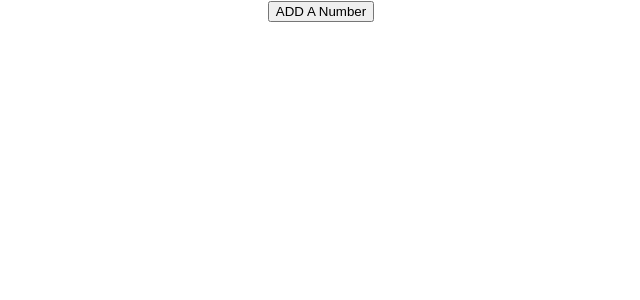
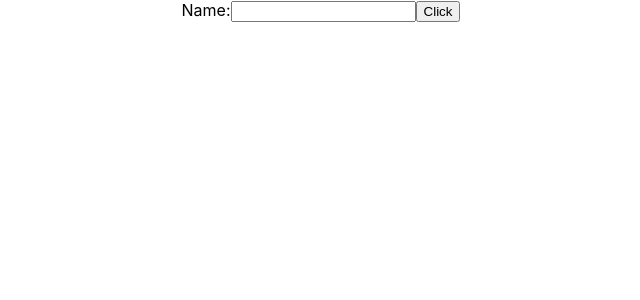
Before and after one commit to tanishk15sharma/useState-Hook, a React (Create React App) app: page / in a window 1280 px wide. Shown: the top 300 px of the page, without its empty margins (319-959 px from the left). Built offline with nearby package versions, Linux system fonts and the light colour scheme.

Commit message:
usestate-input

```diff
--- a/src/App.js
+++ b/src/App.js
@@ -4,6 +4,7 @@ import HookCounter from "./components/HookCounter";
 import HookCounterTwo from "./components/HookCounter2";
 import HookCounter3 from "./components/HookCounter3";
 import ArrayList from "./components/Hook-Array";
+import HookInput from "./components/Hook-usestate";
 
 function App() {
   return (
@@ -11,7 +12,8 @@ function App() {
       {/* <HookCounter /> */}
       {/* <HookCounterTwo /> */}
       {/* <HookCounter3 /> */}
-      <ArrayList />
+      {/* <ArrayList /> */}
+      <HookInput />
     </div>
   );
 }
--- /dev/null
+++ b/src/components/Hook-usestate.js
@@ -0,0 +1,17 @@
+import React, { useState } from "react";
+
+function HookInput() {
+  const [input, setInput] = useState("");
+  const [showOutput, setshowOutput] = useState(false);
+
+  return (
+    <div>
+      <label>Name:</label>
+      <input type="text" onChange={(e) => setInput(e.target.value)} />
+      <button onClick={() => setshowOutput(true)}>Click</button>
+      <h1> {showOutput && input} </h1>
+    </div>
+  );
+}
+
+export default HookInput;
```
